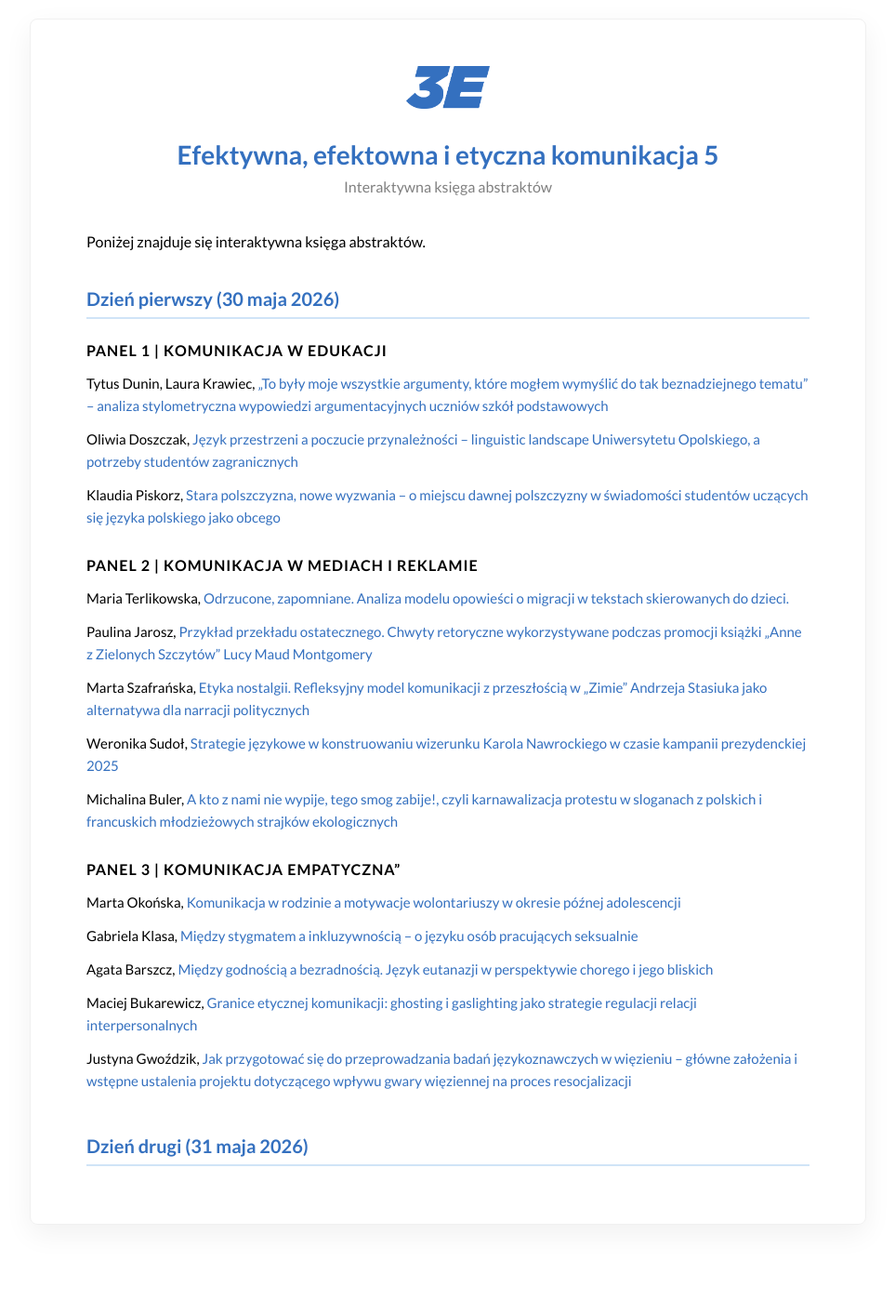
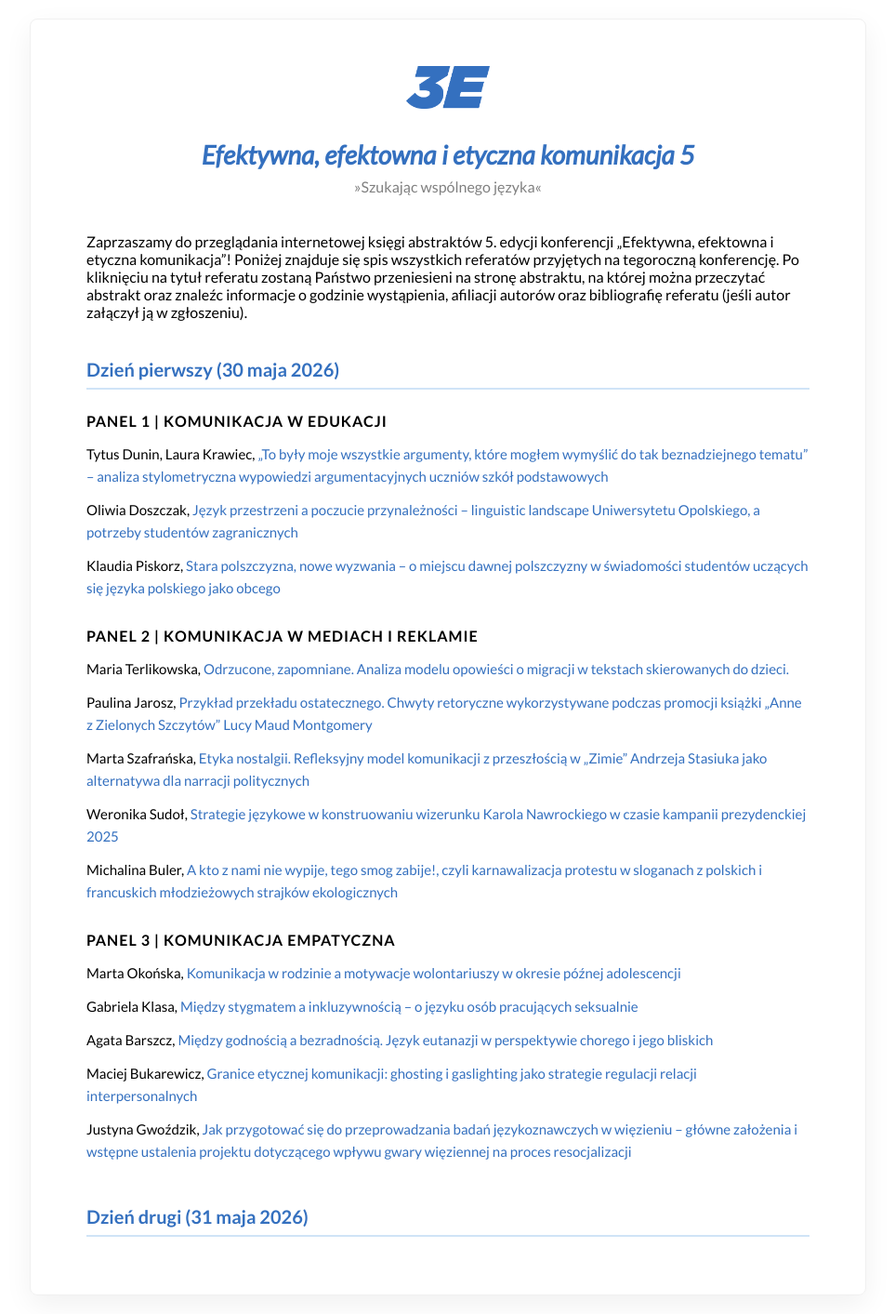
Before and after one commit to tytusdunin/3e5, a Jekyll site: the page built from index.md, in a window 1280 px wide. Shown: the whole page at 93% size, without its empty margins (158-1121 px from the left). Built offline with Jekyll 4.4.1, drawn with Linux system fonts in a browser that asks for light colours; before the commit the page ends 1337 px from its top, so only the background shows below that.

Commit message:
Style updates

```diff
--- a/_layouts/home.html
+++ b/_layouts/home.html
@@ -44,6 +44,7 @@
         h1 {
             color: #3470BF;
             font-size: 28px;
+            font-style: italic;
             margin: 0 0 8px 0;
             line-height: 1.2;
         }
--- a/index.md
+++ b/index.md
@@ -1,10 +1,10 @@
 ---
 layout: home
 title: "Efektywna, efektowna i etyczna komunikacja 5"
-subtitle: "Interaktywna księga abstraktów"
+subtitle: "»Szukając wspólnego języka«"
 ---
 
-Poniżej znajduje się interaktywna księga abstraktów.
+Zaprzaszamy do przeglądania internetowej księgi abstraktów 5. edycji konferencji „Efektywna, efektowna i etyczna komunikacja”! Poniżej znajduje się spis wszystkich referatów przyjętych na tegoroczną konferencję. Po kliknięciu na tytuł referatu zostaną Państwo przeniesieni na stronę abstraktu, na której można przeczytać abstrakt oraz znaleźc informacje o godzinie wystąpienia, afiliacji autorów oraz bibliografię referatu (jeśli autor załączył ją w zgłoszeniu).
 
 ## Dzień pierwszy (30 maja 2026)
 
@@ -21,7 +21,7 @@ Poniżej znajduje się interaktywna księga abstraktów.
 * Weronika Sudoł, [Strategie językowe w konstruowaniu wizerunku Karola Nawrockiego w czasie kampanii prezydenckiej 2025](sudol)
 * Michalina Buler, [A kto z nami nie wypije, tego smog zabije!, czyli karnawalizacja protestu w sloganach z polskich i francuskich młodzieżowych strajków ekologicznych](buler)
 
-### PANEL 3 | **Komunikacja empatyczna”**
+### PANEL 3 | **Komunikacja empatyczna**
 * Marta Okońska, [Komunikacja w rodzinie a motywacje wolontariuszy w okresie późnej adolescencji](okonska)
 * Gabriela Klasa, [Między stygmatem a inkluzywnością – o języku osób pracujących seksualnie](klasa)
 * Agata Barszcz, [Między godnością a bezradnością. Język eutanazji w perspektywie chorego i jego bliskich](barszcz)
```
